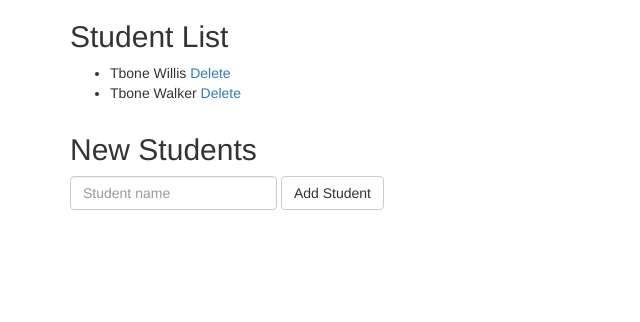
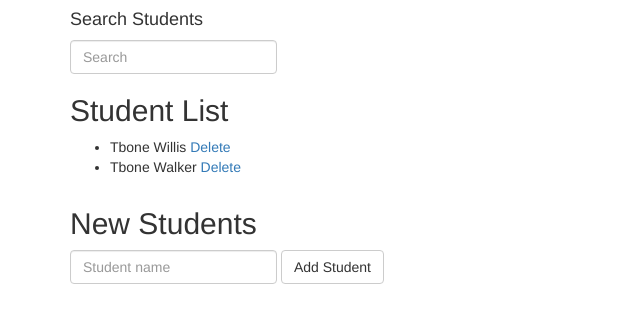
Before and after one commit to codybousc/studentRoster-, a plain HTML site: page index.html in a window 1280 px wide. Shown: the whole page, without its empty margins (0-640 px from the left). Drawn offline with Linux system fonts and the light colour scheme.

Commit message:
Adds search functionality

```diff
--- a/index.html
+++ b/index.html
@@ -14,9 +14,20 @@
   <div class="container" ng-controller="StudentsController">
     <div class="row">
       <div class="col-md-12">
+        <h4>Search Students</h4>
+        <form class="form-inline" role="form">
+          <div class="form-group">
+            <input ng-model="query" type="text" class="form-control" placeholder="Search" >
+
+          </div>
+        </form>
+      </div>
+    </div>
+    <div class="row">
+      <div class="col-md-12">
         <h2>Student List</h2>
         <ul>
-          <li ng-repeat="item in students">
+          <li ng-repeat="item in students | filter:query">
             <span ng-click="editing = true" ng-hide="editing">
             {{ item.name }} <a ng-click="deleteStudent(item)">Delete</a>
             </span>
```
